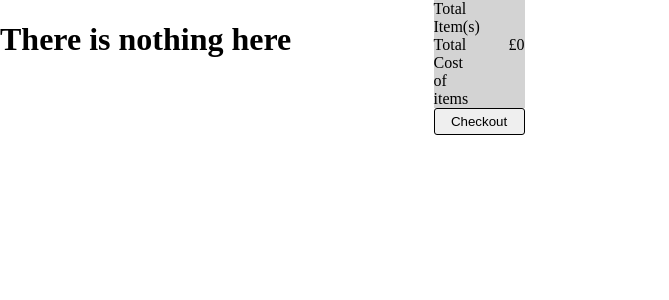
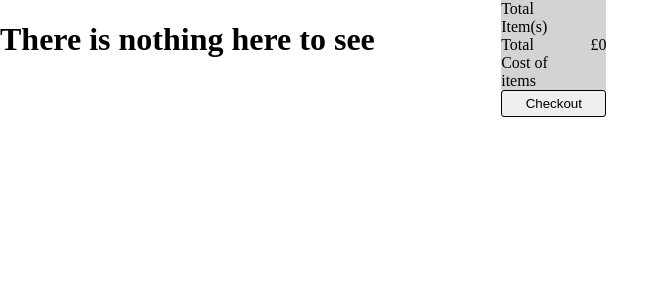
Before and after one commit to kennykunxxx/Uncleshop, a Django app: page /orders/cart/ in a window 1280 px wide. Shown: the part 40-340 px from the top of the page, without its empty margins (0-669 px from the left). Run offline with Django 3.2, Linux system fonts and the light colour scheme.

Commit message:
updated requirements

```diff
--- a/orders/templates/orders/cart.html
+++ b/orders/templates/orders/cart.html
@@ -38,7 +38,7 @@ Cart
                          </tbody>
                     </table>
             {% else %}
-                <h1>There is nothing here</h1>
+                <h1>There is nothing here to see</h1>
             {% endif %}
         {% endwith %}
         </div>
```
Also changed, not shown: requirements.txt (+33 -0 lines).
